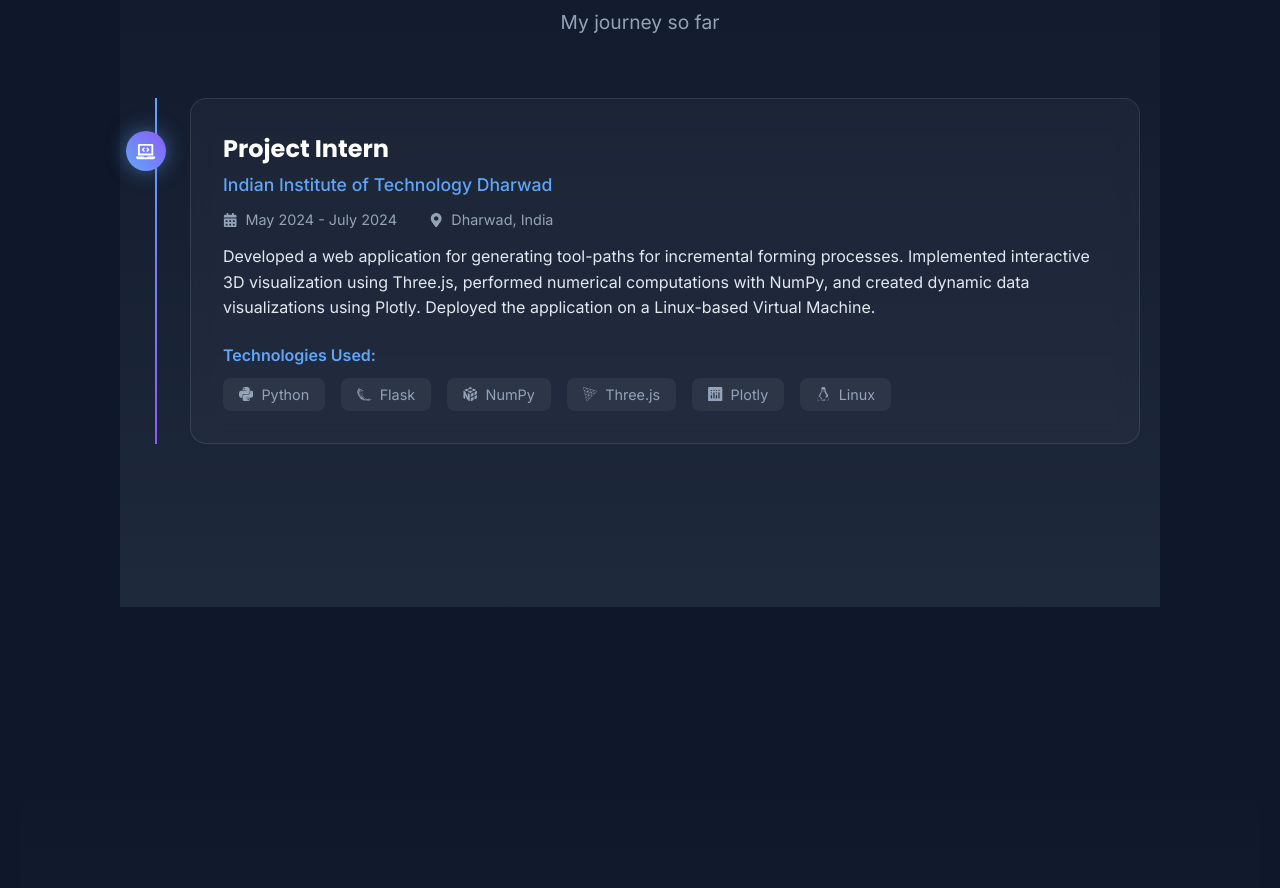
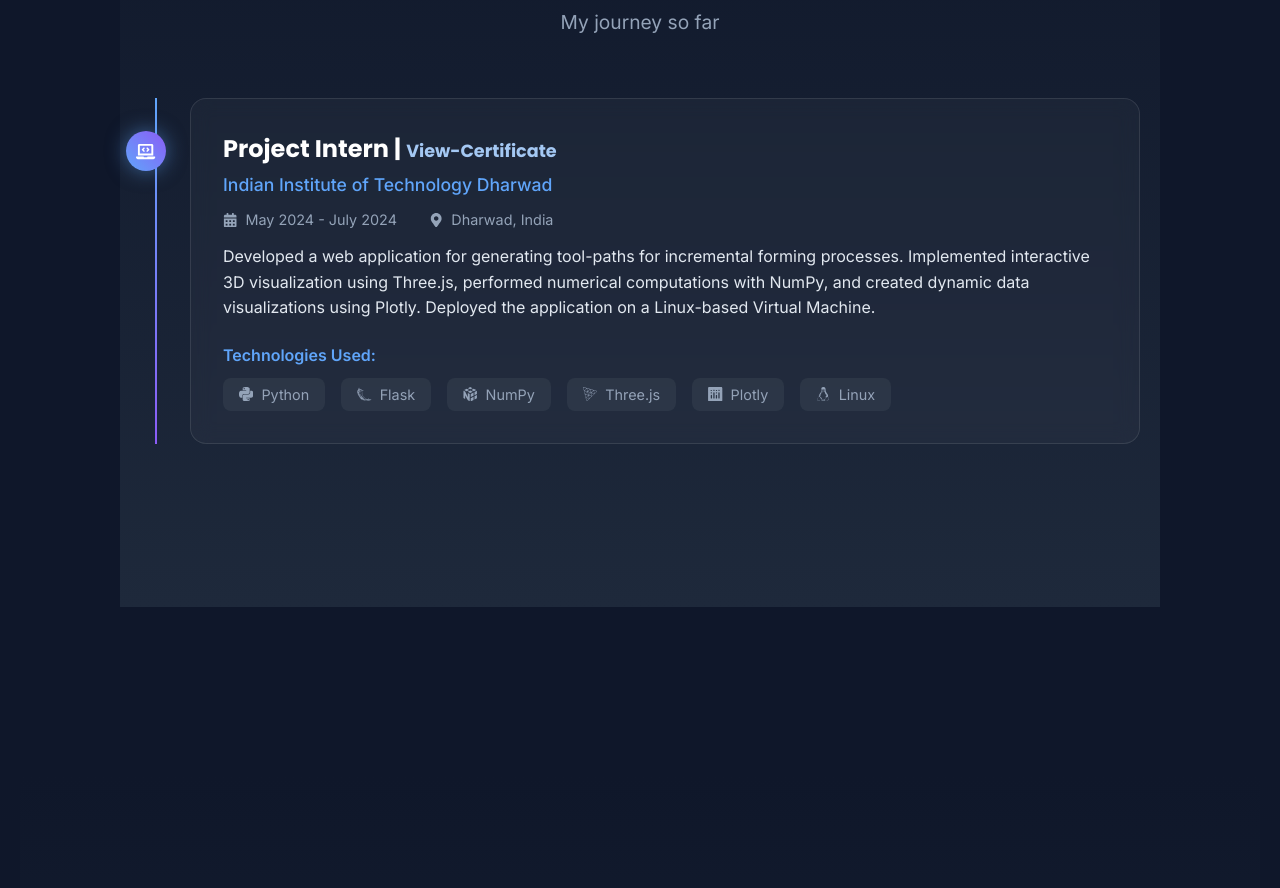
Before and after one commit to PranuPranjal/Portfolio, a React (Create React App) app: page / in a window 1280 px wide. Shown: the part 3840-4728 px from the top of the page. Built offline with nearby package versions, Linux system fonts and the light colour scheme.

Commit message:
feat: Added internship's certificate link

```diff
--- a/src/App.css
+++ b/src/App.css
@@ -1204,6 +1204,17 @@
   font-family: 'Poppins', sans-serif;
 }
 
+.certificate {
+  color: #a4c8f3;
+  font-size: 1.1rem;
+  font-weight: 500;
+  text-decoration: none;
+}
+
+.certificate:hover {
+  color: #7545e7;
+}
+
 .experience-company {
   color: #60a5fa;
   font-size: 1.1rem;
--- a/src/components/Experience.js
+++ b/src/components/Experience.js
@@ -66,7 +66,7 @@
 
               <div className="experience-content">
                 <div className="experience-header">
-                  <h3 className="experience-role">{exp.title}</h3>
+                  <h3 className="experience-role">{exp.title} | <a className='certificate' target='_blank' href='https://drive.google.com/drive/u/0/folders/1-nDwc80adOKzsB7Xm_JSwCGrVpRZmemD'>View-Certificate</a></h3>
                   <div className="experience-company">{exp.company}</div>
                 </div>
 
```
